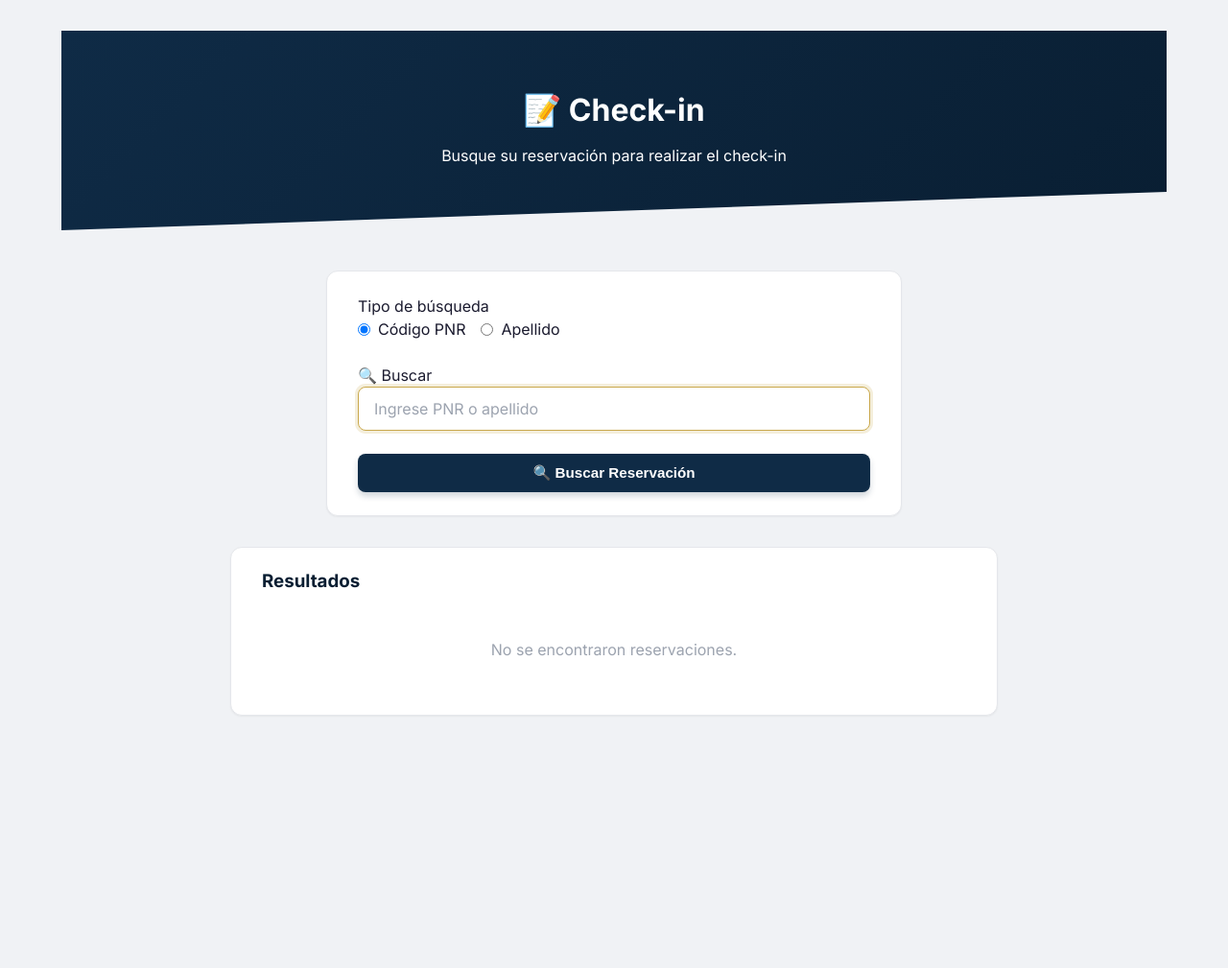
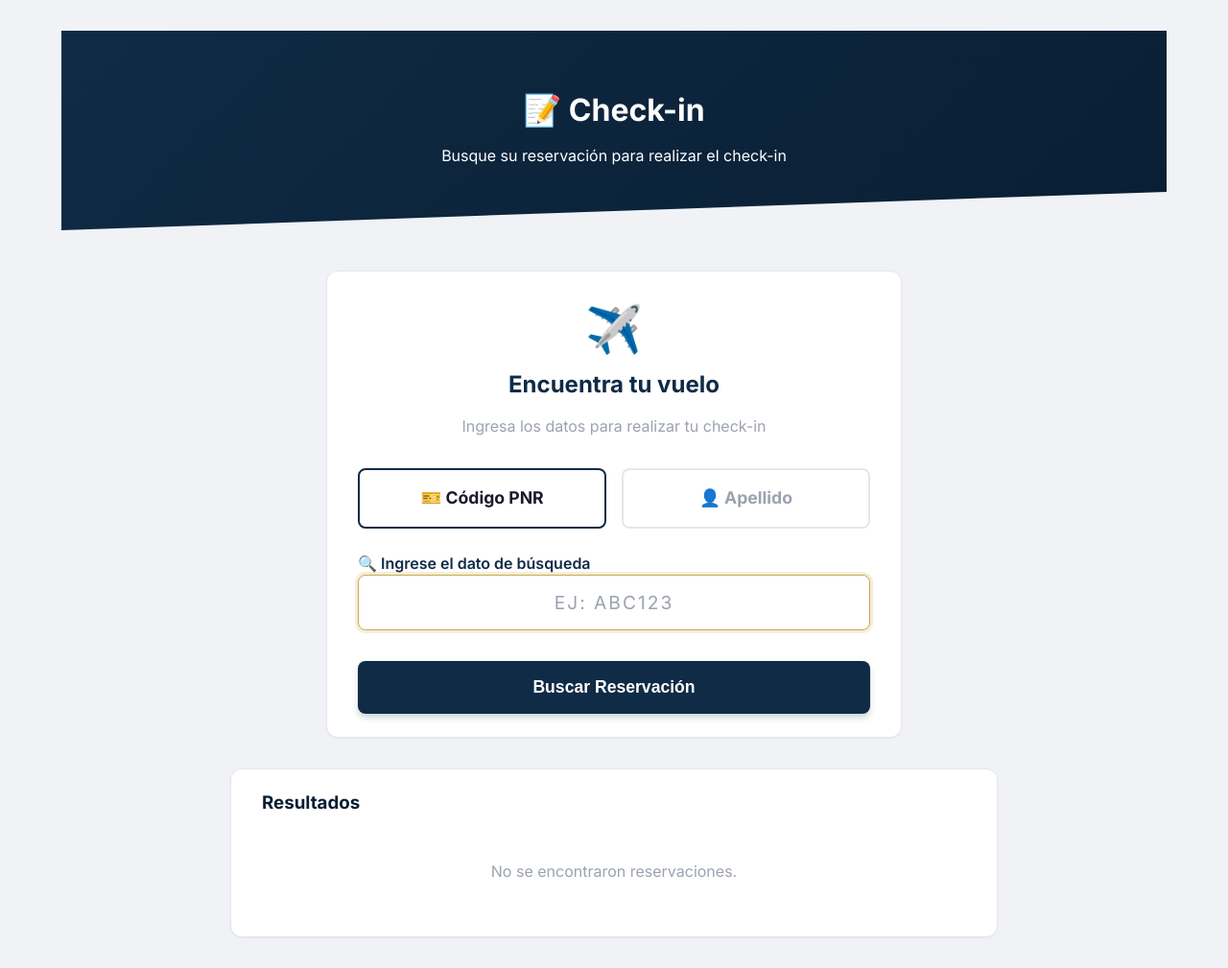
Before and after one commit to 1Mejor2345/SBD_2P, a Flask app: template templates/checkin/buscar.html in a window 1280 px wide. Shown: the top 1009 px of the page at 96% size. Before the commit the page ends 745 px from the top, so only its background shows below. Run offline with Flask 3, Linux system fonts and the light colour scheme; the template is opened without the code that fills it, so the values that code supplies are empty.

Commit message:
STYLE: Cambio de diseño
Dashboard y Checkin Buscar

```diff
--- a/templates/checkin/buscar.html
+++ b/templates/checkin/buscar.html
@@ -5,26 +5,74 @@
     <p>Busque su reservación para realizar el check-in</p>
 </div>
 
-<div class="card" style="max-width: 600px; margin: 0 auto;">
+<div class="card" style="max-width: 600px; margin: 0 auto; padding: 2rem;">
+    <div style="text-align: center; margin-bottom: 2rem;">
+        <div style="font-size: 3rem; margin-bottom: 0.5rem;">✈️</div>
+        <h2 style="color: var(--primary);">Encuentra tu vuelo</h2>
+        <p class="text-muted">Ingresa los datos para realizar tu check-in</p>
+    </div>
+
     <form method="POST" id="checkinSearchForm">
-        <div class="form-group">
-            <label>Tipo de búsqueda</label>
-            <div style="display: flex; gap: 1rem; margin-bottom: 1rem;">
-                <label style="display: flex; align-items: center; gap: 0.5rem; cursor: pointer;">
-                    <input type="radio" name="tipo_busqueda" value="pnr" checked> Código PNR
-                </label>
-                <label style="display: flex; align-items: center; gap: 0.5rem; cursor: pointer;">
-                    <input type="radio" name="tipo_busqueda" value="apellido"> Apellido
-                </label>
-            </div>
+        <!-- Selector de tipo de búsqueda con botones grandes -->
+        <div style="display: flex; gap: 1rem; margin-bottom: 1.5rem; justify-content: center;">
+
+            <label style="flex: 1; text-align: center; padding: 1rem; border: 2px solid var(--primary); border-radius: var(--radius-md); cursor: pointer; transition: all 0.3s;" id="label_pnr">
+                <input type="radio" name="tipo_busqueda" value="pnr" checked style="display: none;" onchange="cambiarEstiloBuscador()">
+                <strong style="font-size: 1.1rem;">🎫 Código PNR</strong>
+            </label>
+
+            <label style="flex: 1; text-align: center; padding: 1rem; border: 2px solid var(--border); border-radius: var(--radius-md); cursor: pointer; transition: all 0.3s; color: var(--text-muted);" id="label_apellido">
+                <input type="radio" name="tipo_busqueda" value="apellido" style="display: none;" onchange="cambiarEstiloBuscador()">
+                <strong style="font-size: 1.1rem;">👤 Apellido</strong>
+            </label>
+
         </div>
-        <div class="form-group">
-            <label for="busqueda">🔍 Buscar</label>
-            <input type="text" class="form-control" id="busqueda" name="busqueda" placeholder="Ingrese PNR o apellido" required autofocus>
+
+        <!-- Campo de texto principal -->
+        <div class="form-group" style="margin-bottom: 2rem;">
+            <label for="busqueda" style="font-weight: 600; color: var(--primary);">🔍 Ingrese el dato de búsqueda</label>
+            <input type="text" class="form-control" id="busqueda" name="busqueda" placeholder="Ej: ABC123" required autofocus style="font-size: 1.2rem; padding: 1rem; text-align: center; text-transform: uppercase; letter-spacing: 2px;">
         </div>
-        <button type="submit" class="btn btn-primary" style="width: 100%;">🔍 Buscar Reservación</button>
+
+        <button type="submit" class="btn btn-primary" style="width: 100%; padding: 1rem; font-size: 1.1rem;">
+            Buscar Reservación
+        </button>
     </form>
 </div>
+
+<!-- Script simple para cambiar los colores interactivos -->
+<script>
+function cambiarEstiloBuscador() {
+    const radioPnr = document.querySelector('input[value="pnr"]').checked;
+    const labelPnr = document.getElementById('label_pnr');
+    const labelApellido = document.getElementById('label_apellido');
+    const inputBusqueda = document.getElementById('busqueda');
+
+    if (radioPnr) {
+        // Estilo cuando PNR está seleccionado
+        labelPnr.style.borderColor = 'var(--primary)';
+        labelPnr.style.color = 'var(--text)';
+
+        labelApellido.style.borderColor = 'var(--border)';
+        labelApellido.style.color = 'var(--text-muted)';
+
+        inputBusqueda.placeholder = "Ej: ABC123";
+        inputBusqueda.style.textTransform = "uppercase";
+        inputBusqueda.style.letterSpacing = "2px";
+    } else {
+        // Estilo cuando Apellido está seleccionado
+        labelApellido.style.borderColor = 'var(--primary)';
+        labelApellido.style.color = 'var(--text)';
+
+        labelPnr.style.borderColor = 'var(--border)';
+        labelPnr.style.color = 'var(--text-muted)';
+
+        inputBusqueda.placeholder = "Ej: Pérez";
+        inputBusqueda.style.textTransform = "none";
+        inputBusqueda.style.letterSpacing = "normal";
+    }
+}
+</script>
 
 {% if resultados is not none %}
 <div class="card" style="max-width: 800px; margin: 2rem auto;">
```
Also changed, not shown: templates/dashboard.html (+22 -19 lines).
